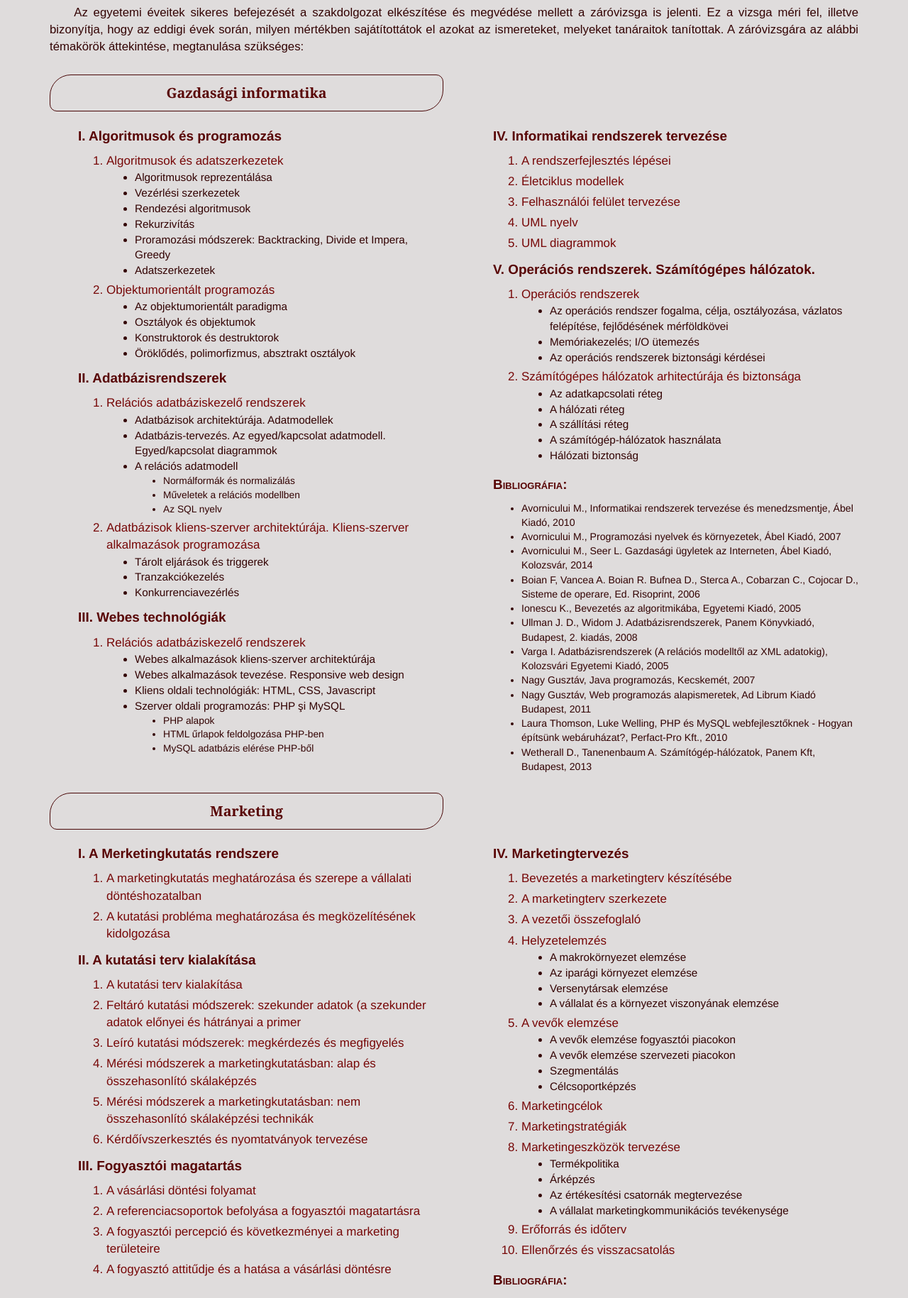
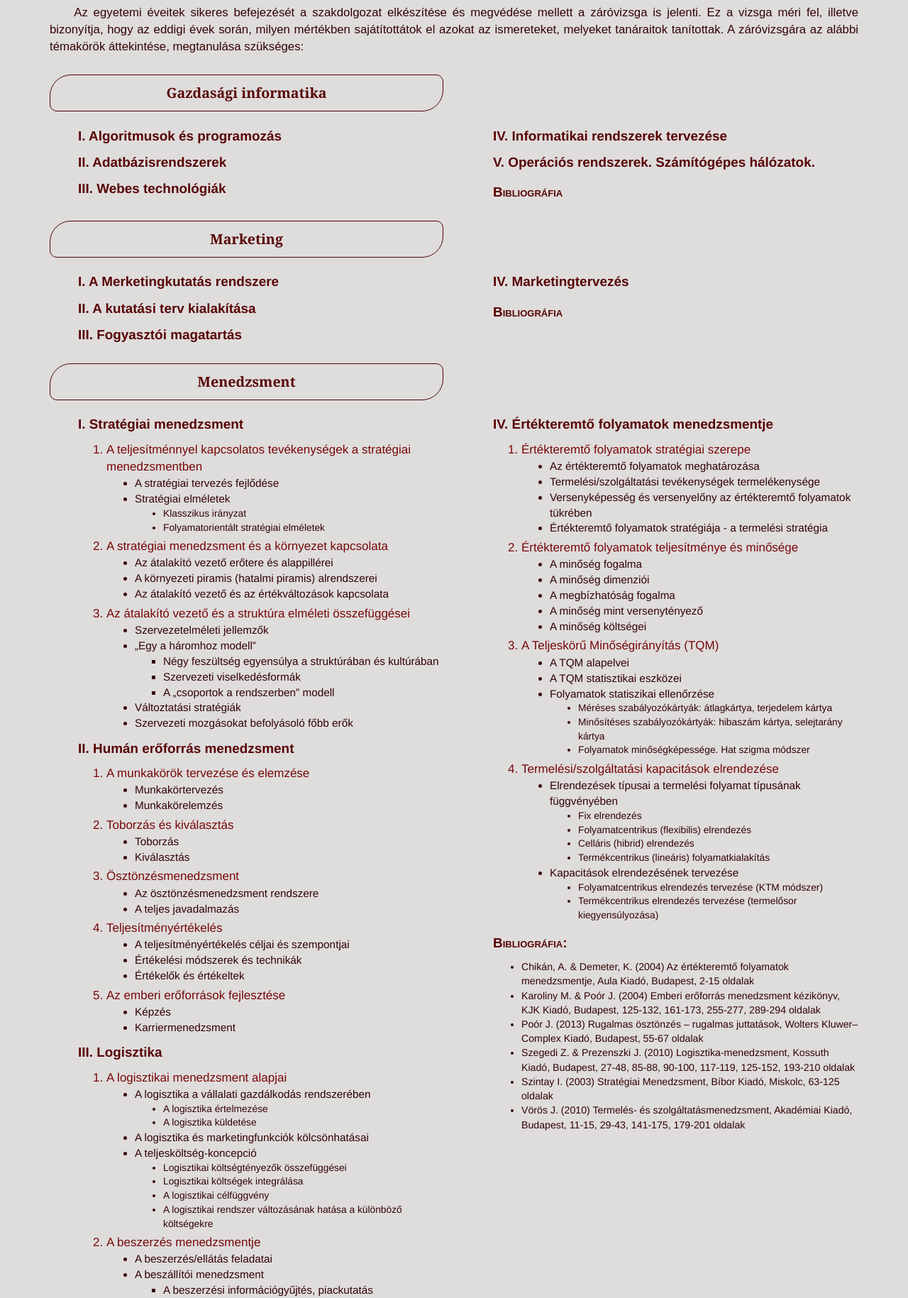
Before and after one commit to zsanett28/Thesis_presentation_for_students, a PHP site: page /Zarovizsga.html in a window 1280 px wide. Shown: the part 413-2242 px from the top of the page at 71% size. Run offline with PHP 8.4, Linux system fonts and the light colour scheme.

Commit message:
zarovizsga js

```diff
--- a/Zarovizsga.html
+++ b/Zarovizsga.html
@@ -50,11 +50,12 @@
             </div>
         </div>
 
-        <div class="row">
+        <div class="row long-text">
 
             <div class="col-md-6">
                 <ul class="roman-list">
-                    <li>I. Algoritmusok és programozás</li>
+                    <li onclick="appear('hidden-text1')">I. Algoritmusok és programozás</li>
+                        <div id="hidden-text1">
                             <ol type="1" class="number-list">
                                 <li>Algoritmusok és adatszerkezetek</li>
                                 <ul class="disc-list-small">
@@ -73,7 +74,9 @@
                                     <li>Öröklődés, polimorfizmus, absztrakt osztályok</li>
                                 </ul>
                             </ol>
-                    <li>II. Adatbázisrendszerek</li>
+                        </div>
+                    <li onclick="appear('hidden-text2')">II. Adatbázisrendszerek</li>
+                        <div id="hidden-text2">
                             <ol type="1" class="number-list">
                                 <li>Relációs adatbáziskezelő rendszerek</li>
                                 <ul class="disc-list-small">
@@ -94,7 +97,9 @@
                                     <li>Konkurrenciavezérlés</li>
                                 </ul>
                             </ol>
-                    <li>III. Webes technológiák</li>
+                        </div>
+                    <li onclick="appear('hidden-text3')">III. Webes technológiák</li>
+                        <div id="hidden-text3">
                             <ol type="1" class="number-list">
                                 <li>Relációs adatbáziskezelő rendszerek</li>
                                 <ul class="disc-list-small">
@@ -109,12 +114,14 @@
                                     </ul>
                                 </ul>
                             </ol>
+                        </div>
                 </ul>
             </div>
 
             <div class="col-md-6">
                 <ul class="roman-list">
-                    <li>IV. Informatikai rendszerek tervezése</li>
+                    <li onclick="appear('hidden-text4')">IV. Informatikai rendszerek tervezése</li>
+                        <div id="hidden-text4">
                             <ol type="1" class="number-list">
                                 <li>A rendszerfejlesztés lépései</li>
                                 <li>Életciklus modellek</li>
@@ -122,7 +129,9 @@
                                 <li>UML nyelv</li>
                                 <li>UML diagrammok</li>
                             </ol>
-                    <li>V. Operációs rendszerek. Számítógépes hálózatok.</li>
+                        </div>
+                    <li onclick="appear('hidden-text5')">V. Operációs rendszerek. Számítógépes hálózatok.</li>
+                        <div id="hidden-text5">
                             <ol type="1" class="number-list">
                                 <li>Operációs rendszerek</li>
                                 <ul class="disc-list-small">
@@ -139,7 +148,9 @@
                                     <li>Hálózati biztonság</li>
                                 </ul>
                             </ol>
-                    <p class="paragraf-book">Bibliográfia: </p>
+                        </div>
+                    <p class="paragraf-book" onclick="appear('hidden-text6')">Bibliográfia</p>
+                        <div id="hidden-text6">
                             <ul class="disc-list-book">
                                 <li>Avornicului M., Informatikai rendszerek tervezése és menedzsmentje, Ábel Kiadó, 2010</li>
                                 <li>Avornicului M., Programozási nyelvek és környezetek, Ábel Kiadó, 2007</li>
@@ -157,6 +168,7 @@
                                 </li>
                                 <li>Wetherall D., Tanenenbaum A. Számítógép-hálózatok, Panem Kft, Budapest, 2013</li>
                             </ul>
+                        </div>
                 </ul>
             </div>
 
@@ -171,12 +183,15 @@
         <div class="row">
             <div class="col-md-6">
                 <ul class="roman-list">
-                    <li>I. A Merketingkutatás rendszere</li>
+                    <li onclick="appear('hidden-text7')">I. A Merketingkutatás rendszere</li>
+                    <div id="hidden-text7">
                         <ol type="1" class="number-list">
                             <li>A marketingkutatás meghatározása és szerepe a vállalati döntéshozatalban</li>
                             <li>A kutatási probléma meghatározása és megközelítésének kidolgozása</li>
                         </ol>
-                    <li>II. A kutatási terv kialakítása</li>
+                    </div>
+                    <li onclick="appear('hidden-text8')">II. A kutatási terv kialakítása</li>
+                    <div id="hidden-text8">
                         <ol type="1" class="number-list">
                             <li>A kutatási terv kialakítása</li>
                             <li>Feltáró kutatási módszerek: szekunder adatok (a szekunder adatok előnyei és hátrányai a primer</li>
@@ -185,19 +200,23 @@
                             <li>Mérési módszerek a marketingkutatásban: nem összehasonlító skálaképzési technikák</li>
                             <li>Kérdőívszerkesztés és nyomtatványok tervezése</li>
                         </ol>
-                    <li>III. Fogyasztói magatartás</li>
+                    </div>
+                    <li onclick="appear('hidden-text9')">III. Fogyasztói magatartás</li>
+                    <div id="hidden-text9">
                         <ol type="1" class="number-list">
                             <li>A vásárlási döntési folyamat</li>
                             <li>A referenciacsoportok befolyása a fogyasztói magatartásra</li>
                             <li>A fogyasztói percepció és következményei a marketing területeire</li>
                             <li>A fogyasztó attitűdje és a hatása a vásárlási döntésre</li>
                         </ol>
+                    </div>
                 </ul>
             </div>
 
             <div class="col-md-6">
                 <ul class="roman-list">
-                    <li>IV. Marketingtervezés</li>
+                    <li onclick="appear('hidden-text10')">IV. Marketingtervezés</li>
+                    <div id="hidden-text10">
                         <ol type="1" class="number-list">
                             <li>Bevezetés a marketingterv készítésébe</li>
                             <li>A marketingterv szerkezete</li>
@@ -228,12 +247,15 @@
                             <li>Erőforrás és időterv</li>
                             <li>Ellenőrzés és visszacsatolás</li>
                         </ol>
-                    <p class="paragraf-book">Bibliográfia: </p>
+                    </div>
+                    <p class="paragraf-book" onclick="appear('hidden-text11')">Bibliográfia</p>
+                    <div id="hidden-text11">
                         <ul class="disc-list-book">
                             <li>Malhotra K. N., Marketingkutatás, Akadémiai Kiadó, Budapest, 2009</li>
                             <li>Hofmeister-Tóth Á., A fogyasztói magatartás alapjai, Akadémiai Kiadó, Budapest, 2014</li>
                             <li>Keszey T., Gyulavári T., Marketingtervezés, Akadémiai Kiadó, Budapest, 2016</li>
                         </ul>
+                    </div>
                 </ul>
             </div>
 
--- a/css/Szakdolgozat.css
+++ b/css/Szakdolgozat.css
@@ -889,3 +889,9 @@ p#leadas-februar, p#leadas-junius{
     margin-left: 10%;
     margin-right: 10%;
 }
+
+#hidden-text1, #hidden-text2, #hidden-text3, #hidden-text4,
+#hidden-text5, #hidden-text6, #hidden-text7, #hidden-text8,
+#hidden-text9, #hidden-text10, #hidden-text11{
+    display: none;
+}
--- a/js/Szakdolgozat.js
+++ b/js/Szakdolgozat.js
@@ -56,3 +56,13 @@ var j = setInterval(function () {
         document.getElementById("leadas-junius").innerHTML = "Lejárt az idő!";
     }
 }, 1000);
+
+function appear(element){
+
+    if (document.getElementById(element).style.display == "none") {
+        document.getElementById(element).style.display = "block";
+      }
+    else {
+        document.getElementById(element).style.display = "none";
+    }
+}
```
Lines whose indentation alone changed are shown as unchanged.
